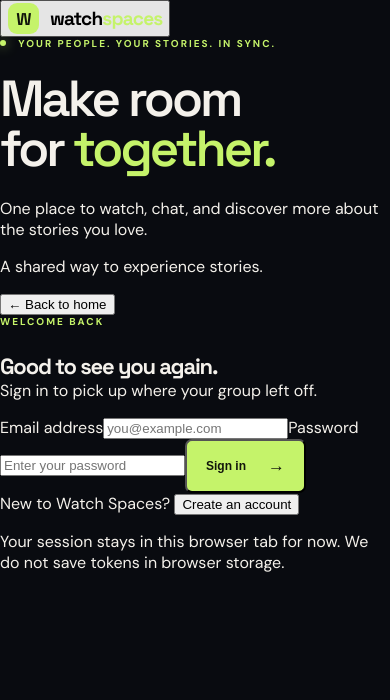
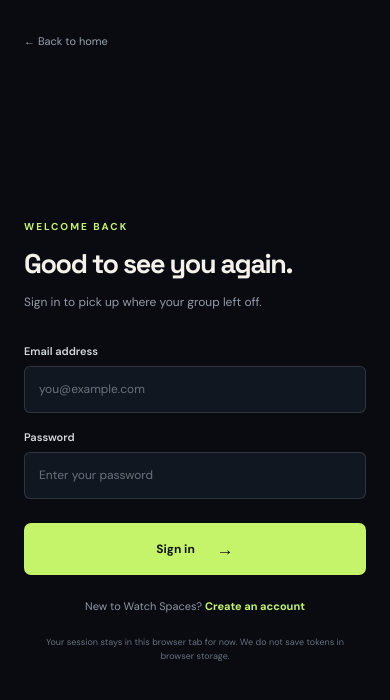
Before and after one commit to Manohar2026/ai-watch-spaces, a React (Vite) app in the folder frontend/: page / in a window 390 px wide. Both pictures are taken after a click on the button "Sign in". Shown: the top 700 px of the page. Built offline with nearby package versions, Linux system fonts and the light colour scheme; no server answers.

Commit message:
style(frontend): add authentication and dashboard layouts

```diff
--- a/frontend/src/styles/global.css
+++ b/frontend/src/styles/global.css
@@ -127,3 +127,83 @@ h2 { margin: 0; font-size: clamp(22px, 3vw, 31px); letter-spacing: -1.2px; }
 @media (prefers-reduced-motion: reduce) {
   *, *::before, *::after { scroll-behavior: auto !important; transition-duration: 0.01ms !important; animation-duration: 0.01ms !important; }
 }
+
+
+/* Shared buttons */
+button { font: inherit; cursor: pointer; }
+button:disabled { cursor: not-allowed; opacity: 0.65; }
+.topbar-actions { display: flex; align-items: center; gap: 21px; }
+.text-button { padding: 8px 0; border: 0; color: #d6d9df; background: transparent; font-size: 11px; }
+.text-button:hover { color: var(--accent); }
+.topbar-cta { display: inline-flex; align-items: center; gap: 14px; padding: 11px 15px; border: 1px solid rgba(197,243,106,0.4); border-radius: 6px; color: var(--accent); background: rgba(197,243,106,0.06); font-size: 11px; font-weight: 700; }
+.topbar-cta:hover { background: rgba(197,243,106,0.13); }
+.topbar-cta span { font-size: 14px; }
+
+/* Authentication */
+.auth-layout { min-height: 100vh; display: grid; grid-template-columns: minmax(360px, 0.95fr) minmax(420px, 1.05fr); background: var(--bg); }
+.auth-brand-panel { position: relative; display: flex; flex-direction: column; justify-content: space-between; min-height: 100vh; overflow: hidden; padding: 36px clamp(30px, 6vw, 88px); border-right: 1px solid var(--line); background: radial-gradient(ellipse at 5% 85%, rgba(197,243,106,0.09), transparent 42%), #0d1118; }
+.auth-brand-panel::after { position: absolute; right: -210px; bottom: -260px; width: 550px; height: 550px; border: 1px solid rgba(197,243,106,0.09); border-radius: 50%; content: ''; pointer-events: none; }
+.auth-brand { align-self: flex-start; padding: 0; border: 0; background: transparent; }
+.auth-brand-copy { position: relative; z-index: 1; max-width: 500px; padding: 55px 0; }
+.auth-brand-copy h1 { margin-bottom: 24px; font-size: clamp(52px, 6vw, 76px); }
+.auth-brand-copy > p:last-child { max-width: 380px; color: #a5aab4; font-size: 14px; line-height: 1.8; }
+.auth-brand-footer { position: relative; z-index: 1; margin-bottom: 0; color: #6f7885; font-size: 10px; }
+.auth-form-panel { position: relative; display: flex; align-items: center; justify-content: center; min-height: 100vh; padding: 80px 36px; }
+.back-link { position: absolute; top: 39px; left: 42px; padding: 8px 0; border: 0; color: #9aa2af; background: transparent; font-size: 11px; }
+.back-link:hover { color: var(--accent); }
+.auth-form-wrap { width: min(100%, 410px); }
+.auth-form-wrap > .eyebrow { margin-bottom: 13px; }
+.auth-form-wrap h2 { margin: 0 0 11px; font-size: clamp(27px, 3vw, 36px); letter-spacing: -1.4px; }
+.auth-subtitle { margin-bottom: 31px; color: #949ba8; font-size: 12px; line-height: 1.7; }
+.auth-form { display: grid; gap: 17px; }
+.form-field { display: grid; gap: 8px; color: #d4d7dd; font-size: 11px; font-weight: 600; }
+.form-field input { width: 100%; height: 47px; padding: 0 14px; border: 1px solid rgba(255,255,255,0.13); border-radius: 6px; outline: none; color: #f4f1eb; background: #111720; font: inherit; font-size: 12px; font-weight: 400; transition: border-color 150ms ease, box-shadow 150ms ease; }
+.form-field input::placeholder { color: #69717d; }
+.form-field input:focus { border-color: rgba(197,243,106,0.72); box-shadow: 0 0 0 3px rgba(197,243,106,0.09); }
+.form-field small { color: #7e8794; font-size: 9px; font-weight: 400; line-height: 1.6; }
+.auth-submit { width: 100%; min-height: 48px; justify-content: center; margin-top: 7px; border: 0; }
+.auth-notice, .auth-error { margin: 0 0 18px; padding: 12px 14px; border: 1px solid rgba(197,243,106,0.25); border-radius: 6px; color: #d8eab5; background: rgba(197,243,106,0.06); font-size: 11px; line-height: 1.6; }
+.auth-error { border-color: rgba(255,116,116,0.28); color: #ffb5b5; background: rgba(255,116,116,0.07); }
+.auth-switch { margin: 24px 0 0; color: #8e97a5; text-align: center; font-size: 11px; }
+.auth-switch button { padding: 0; border: 0; color: var(--accent); background: transparent; font-size: inherit; font-weight: 700; }
+.auth-security-note { max-width: 330px; margin: 22px auto 0; color: #66707e; text-align: center; font-size: 9px; line-height: 1.6; }
+
+/* Authenticated dashboard */
+.dashboard-shell { min-height: 100vh; background: radial-gradient(ellipse at 70% 10%, rgba(197,243,106,0.07), transparent 35%), var(--bg); }
+.dashboard-topbar { display: flex; align-items: center; justify-content: space-between; height: 78px; padding: 0 clamp(22px, 6vw, 90px); border-bottom: 1px solid var(--line); }
+.dashboard-logout { padding: 10px 15px; border: 1px solid var(--line); border-radius: 6px; color: #c4cad2; background: #121720; font-size: 11px; }
+.dashboard-logout:hover { border-color: rgba(197,243,106,0.4); color: var(--accent); }
+.dashboard-content { width: min(850px, calc(100% - 48px)); margin: 0 auto; padding: 88px 0 100px; }
+.dashboard-content > .eyebrow { margin-bottom: 23px; }
+.dashboard-content h1 { margin-bottom: 19px; font-size: clamp(48px, 7vw, 72px); }
+.dashboard-content h1 span { color: var(--accent); }
+.dashboard-lead { max-width: 570px; margin-bottom: 38px; color: #9ba3b0; font-size: 13px; line-height: 1.8; }
+.account-card { padding: 28px; border: 1px solid var(--line); border-radius: 10px; background: linear-gradient(145deg, rgba(255,255,255,0.04), rgba(255,255,255,0.012)); }
+.account-card-heading { display: flex; align-items: flex-start; justify-content: space-between; gap: 18px; padding-bottom: 22px; border-bottom: 1px solid var(--line); }
+.account-card-heading .eyebrow { margin-bottom: 9px; }
+.account-card-heading h2 { font-size: 21px; }
+.account-role { padding: 6px 10px; border: 1px solid rgba(197,243,106,0.25); border-radius: 30px; color: var(--accent); background: rgba(197,243,106,0.06); font-size: 9px; font-weight: 700; letter-spacing: 1px; }
+.account-details { display: grid; grid-template-columns: 1fr 1fr; gap: 24px 30px; margin: 24px 0 0; }
+.account-details div { min-width: 0; }
+.account-details dt { margin-bottom: 8px; color: #7c8592; font-size: 10px; }
+.account-details dd { overflow-wrap: anywhere; margin: 0; color: #e5e8ed; font-size: 12px; }
+.account-details .user-id { color: #a0a8b4; font-family: ui-monospace, SFMono-Regular, Consolas, monospace; font-size: 10px; }
+.next-step-card { display: flex; align-items: flex-start; gap: 15px; margin-top: 17px; padding: 20px 22px; border: 1px solid rgba(197,243,106,0.16); border-radius: 8px; background: rgba(197,243,106,0.035); }
+.next-step-icon { color: var(--accent); font-size: 20px; }
+.next-step-card h3 { margin: 0 0 7px; font-size: 13px; }
+.next-step-card p { margin: 0; color: #929ba8; font-size: 11px; line-height: 1.6; }
+
+@media (max-width: 760px) {
+  .auth-layout { grid-template-columns: 1fr; }
+  .auth-brand-panel { display: none; }
+  .auth-form-panel { min-height: 100vh; padding: 90px 24px 50px; }
+  .back-link { top: 26px; left: 24px; }
+}
+@media (max-width: 560px) {
+  .topbar-actions { gap: 14px; }
+  .topbar-cta { padding: 10px 11px; }
+  .dashboard-content { padding-top: 60px; }
+  .account-card { padding: 21px; }
+  .account-details { grid-template-columns: 1fr; gap: 18px; }
+  .dashboard-topbar { height: 70px; }
+}
```
